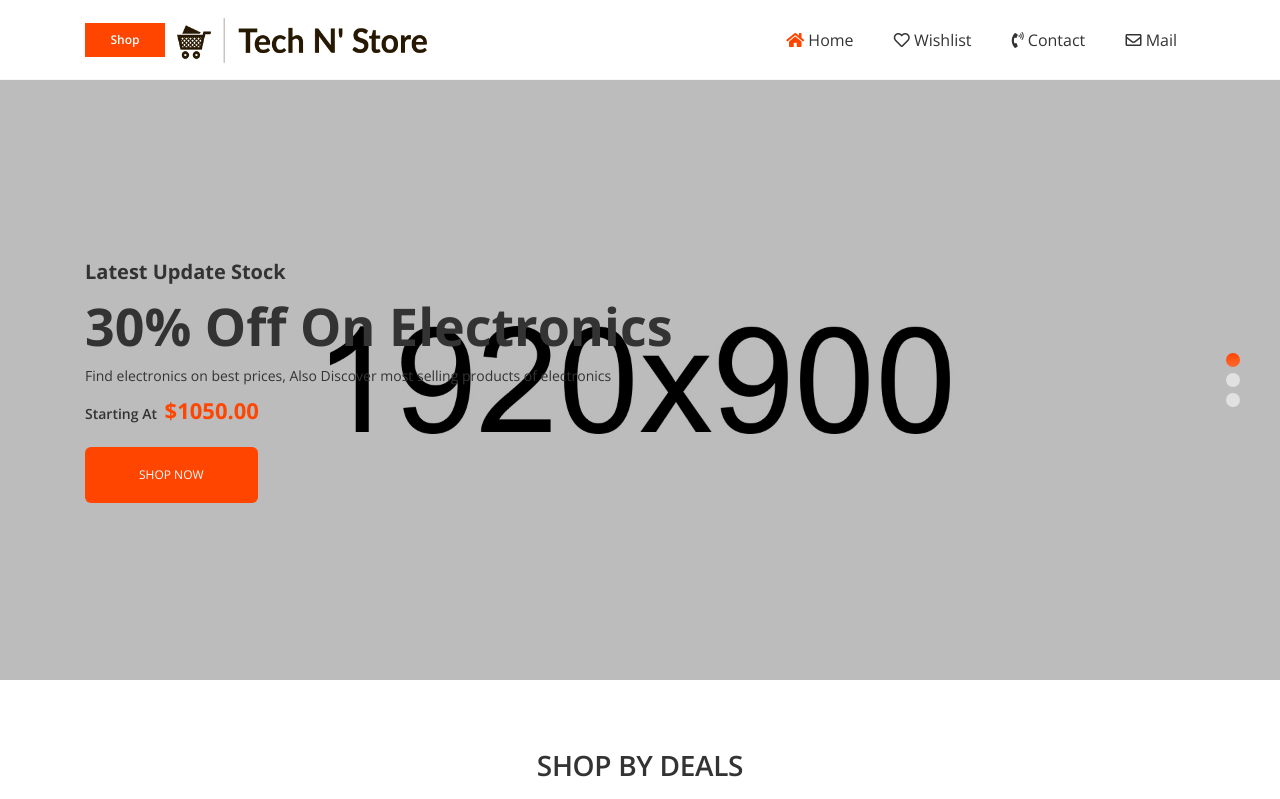
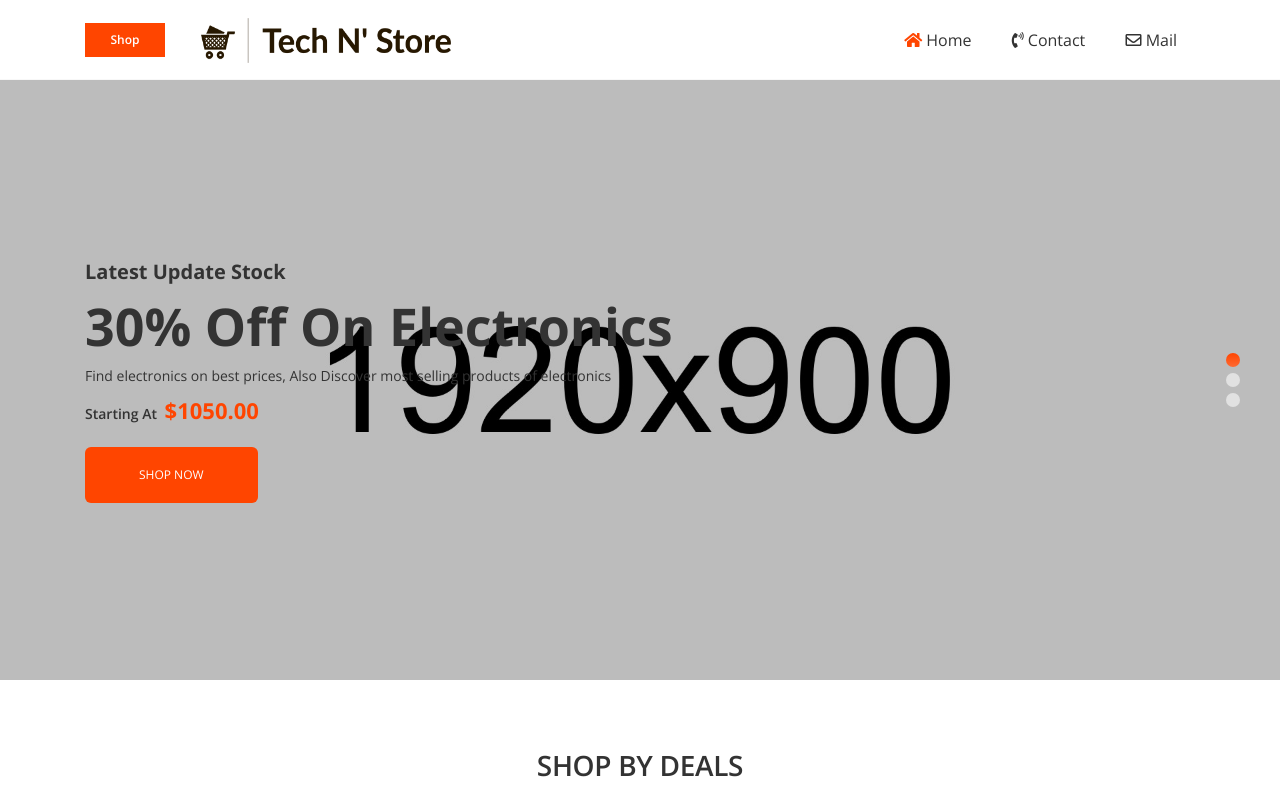
Before and after one commit to lscherub/technstore, a plain HTML site: page index.html in a window 1280 px wide. Shown: the top 799 px of the page. Drawn offline with nearby package versions, Linux system fonts and the light colour scheme.

Commit message:
Online Shop

```diff
--- a/index.html
+++ b/index.html
@@ -25,7 +25,7 @@
 </head>
 <style>
     .pad-logo{
-        padding-right: 330px;
+        padding-right: 400px;
     }
     @media (max-width: 1200px) {
         .pad-logo{
@@ -823,9 +823,9 @@
                                         <li data-tooltip="tooltip" data-placement="left" title="Home">
 
                                             <a href="index.html"><i class="fas fa-home u-c-brand"></i> Home</a></li>
-                                        <li data-tooltip="tooltip" data-placement="left" title="Wishlist">
-
-                                            <a href="wishlist.html"><i class="far fa-heart"></i> Wishlist</a></li>
+                                        <!--<li data-tooltip="tooltip" data-placement="left" title="Wishlist">
+
+                                            <a href="wishlist.html"><i class="far fa-heart"></i> Wishlist</a></li>-->
 
                                     <li data-tooltip="tooltip" data-placement="left" title="Contact">
 
```
